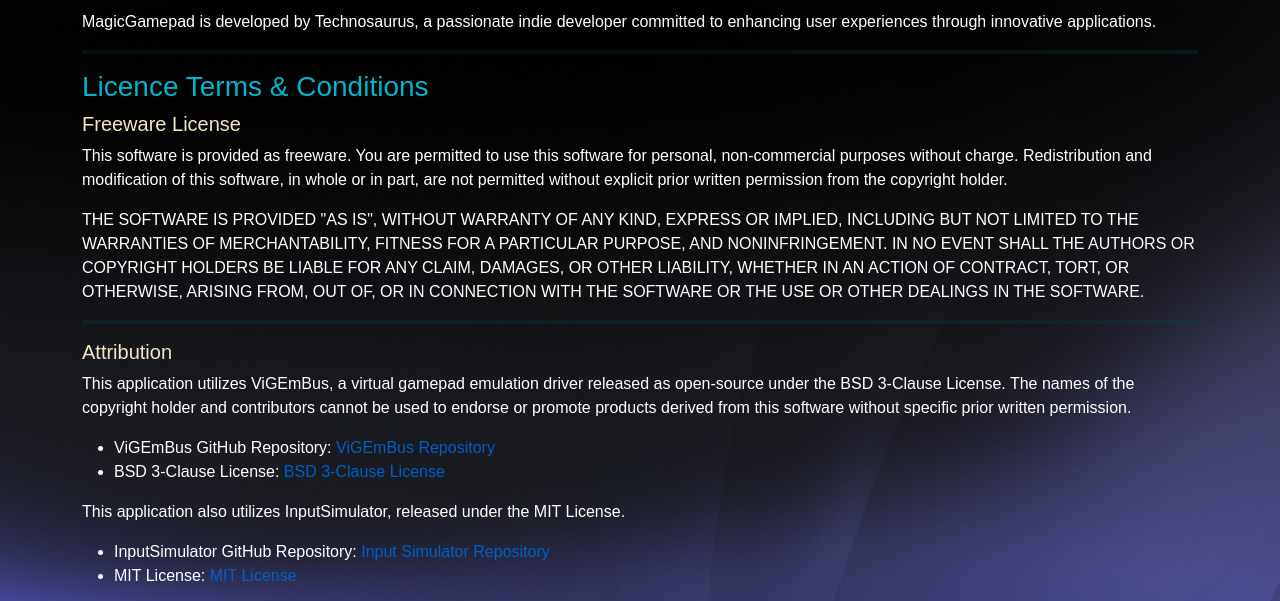
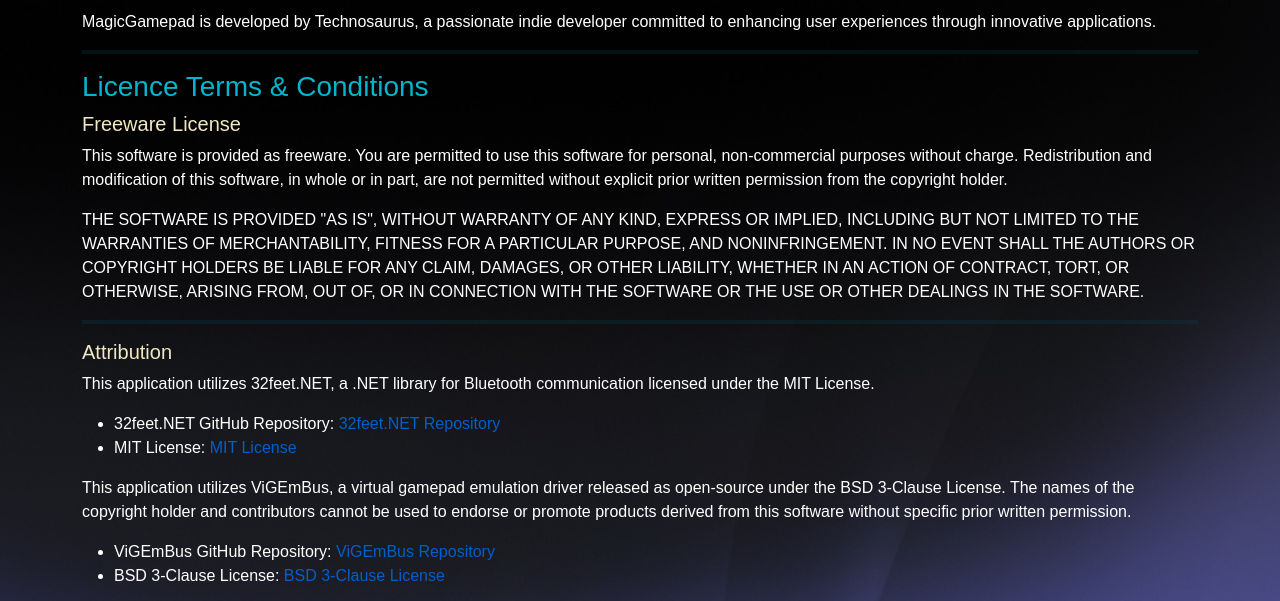
Before and after one commit to Technosaurus8/MagicGamepad, a plain HTML site: page aboutus.html in a window 1280 px wide. Shown: the part 159-760 px from the top of the page. Drawn offline with nearby package versions, Linux system fonts and the light colour scheme.

Commit message:
added attribution for bluetooth library

```diff
--- a/aboutus.html
+++ b/aboutus.html
@@ -21,6 +21,11 @@
         <p>THE SOFTWARE IS PROVIDED "AS IS", WITHOUT WARRANTY OF ANY KIND, EXPRESS OR IMPLIED, INCLUDING BUT NOT LIMITED TO THE WARRANTIES OF MERCHANTABILITY, FITNESS FOR A PARTICULAR PURPOSE, AND NONINFRINGEMENT. IN NO EVENT SHALL THE AUTHORS OR COPYRIGHT HOLDERS BE LIABLE FOR ANY CLAIM, DAMAGES, OR OTHER LIABILITY, WHETHER IN AN ACTION OF CONTRACT, TORT, OR OTHERWISE, ARISING FROM, OUT OF, OR IN CONNECTION WITH THE SOFTWARE OR THE USE OR OTHER DEALINGS IN THE SOFTWARE.</p>
         <hr>
         <h5>Attribution</h5>
+        <p>This application utilizes 32feet.NET, a .NET library for Bluetooth communication licensed under the MIT License.</p>
+        <ul>
+            <li>32feet.NET GitHub Repository: <a href="https://github.com/inthehand/32feet/">32feet.NET Repository</a></li>
+            <li>MIT License: <a href="https://github.com/inthehand/32feet/blob/master/LICENSE">MIT License</a></li>
+        </ul>
         <p>This application utilizes ViGEmBus, a virtual gamepad emulation driver released as open-source under the BSD 3-Clause License. The names of the copyright holder and contributors cannot be used to endorse or promote products derived from this software without specific prior written permission.</p>
         <ul>
             <li>ViGEmBus GitHub Repository: <a href="https://github.com/ViGEm/ViGEmBus">ViGEmBus Repository</a></li>
```
